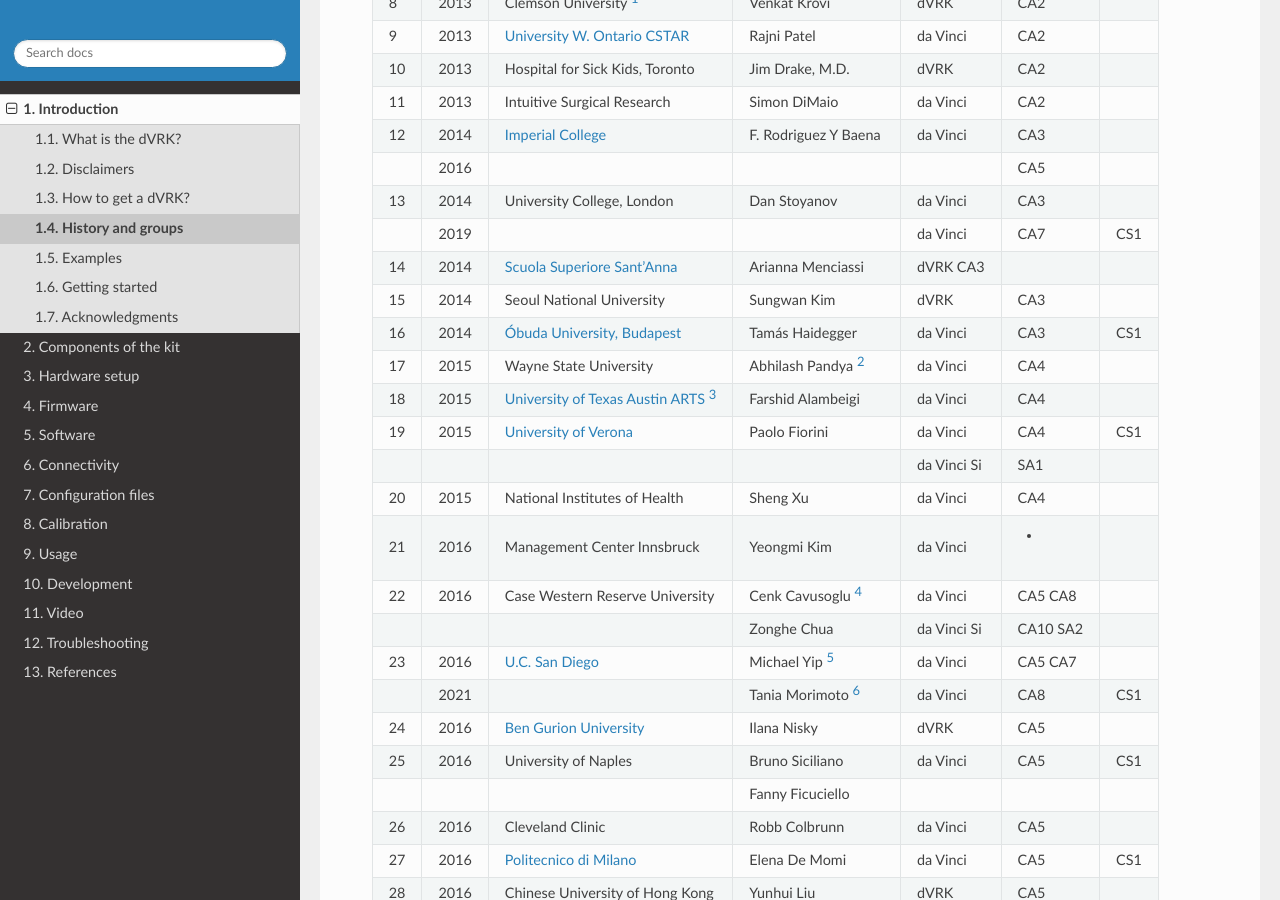
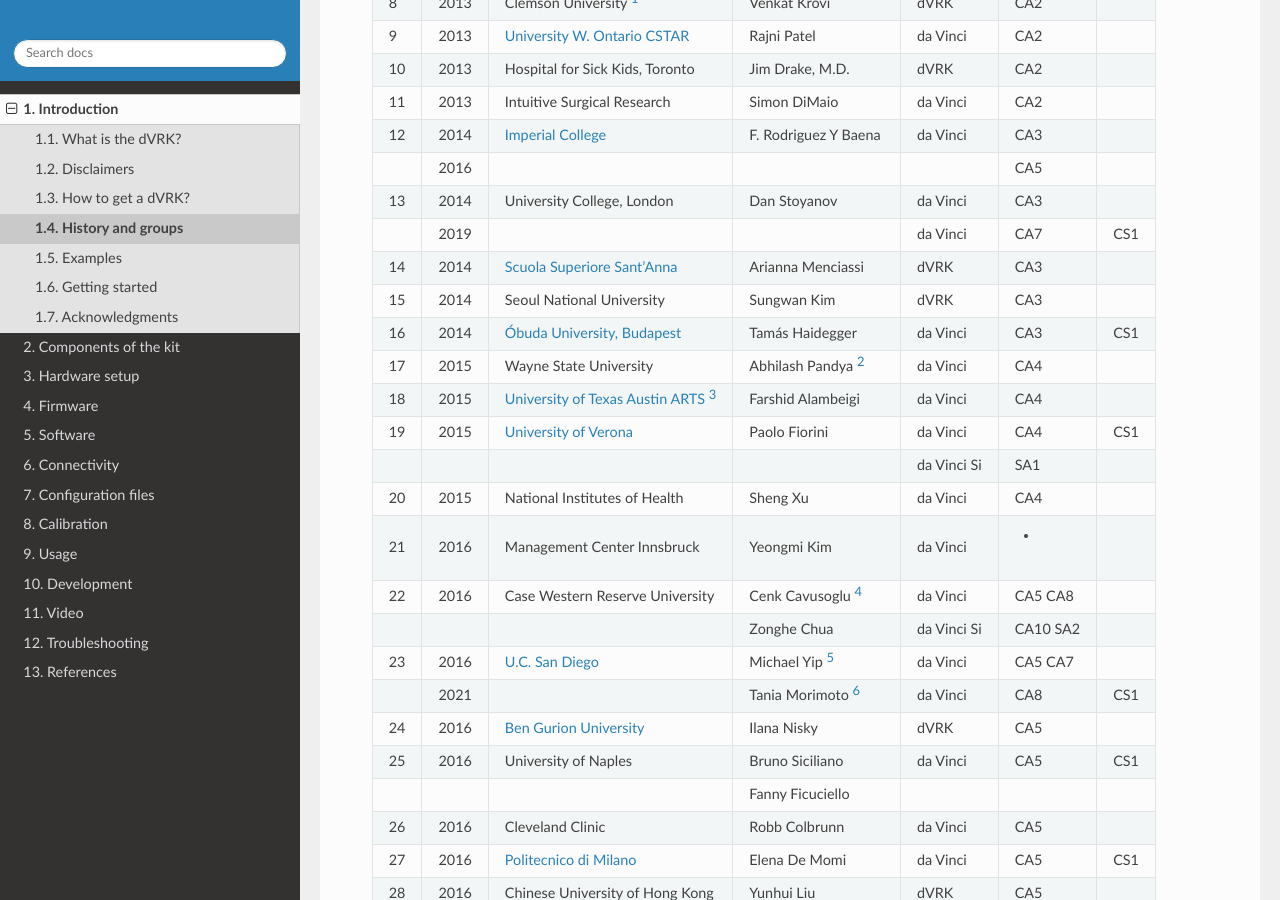
Before and after one commit to jhu-dvrk/dvrk-readthedocs, a Sphinx documentation site: the page built from docs/pages/introduction/groups.rst, in a window 1280 px wide and 900 px high, scrolled down 871 px. Built offline with Sphinx 7.4.7 and the Read the Docs theme 3.1.0, drawn with Linux system fonts in a browser that asks for light colours; the version number could not be read and is left out.

Commit message:
docs: update dVRK Google Map link and fix table formatting in groups.rst

```diff
--- a/docs/pages/introduction/groups.rst
+++ b/docs/pages/introduction/groups.rst
@@ -7,7 +7,7 @@
 The dVRK controllers have been built in batches as the community grew
 over the years.  You can locate all these sites on the `dVRK Google
 Map
-<https://mapsengine.google.com/map/embed?mid=z14AfgTT1a9w.ktOc3SMAsVF4>`_.
+<https://www.google.com/maps/d/u/0/embed?mid=1d4mwXqkt9Y30QtsRxQcon0bh-z0&ll=-3.81666561775622e-14%2C-105.49334799999997&z=1>`_.
 
 Publications related to the dVRK are listed in the :ref:`publications
 page<publications>`.  This page includes the `dVRK community publications
@@ -40,11 +40,11 @@
 9    2013 `University W. Ontario CSTAR <https://www.eng.uwo.ca/cstar/about_us/index.html>`_                                                    Rajni Patel             da Vinci      CA2
 10   2013 Hospital for Sick Kids, Toronto                                                                                                      Jim Drake, M.D.         dVRK          CA2
 11   2013 Intuitive Surgical Research                                                                                                          Simon DiMaio            da Vinci      CA2
-12   2014 `Imperial College <https://www.imperial.ac.uk/hamlyn-centre/about-us>`_                                                              F\. Rodriguez Y Baena        da Vinci      CA3
+12   2014 `Imperial College <https://www.imperial.ac.uk/hamlyn-centre/about-us>`_                                                              F\. Rodriguez Y Baena   da Vinci      CA3
 \    2016                                                                                                                                                                            CA5
 13   2014 University College, London                                                                                                           Dan Stoyanov            da Vinci      CA3
 \    2019                                                                                                                                                              da Vinci      CA7         CS1
-14   2014 `Scuola Superiore Sant'Anna <https://www.santannapisa.it/en/institute/biorobotics/surgical-robotics-and-allied-technologies-area>`_  Arianna Menciassi       dVRK  CA3
+14   2014 `Scuola Superiore Sant'Anna <https://www.santannapisa.it/en/institute/biorobotics/surgical-robotics-and-allied-technologies-area>`_  Arianna Menciassi       dVRK          CA3
 15   2014 Seoul National University                                                                                                            Sungwan Kim             dVRK          CA3
 16   2014 `Óbuda University, Budapest <http://irob.uni-obuda.hu/?q=en>`_                                                                       Tamás Haidegger         da Vinci      CA3         CS1
 17   2015 Wayne State University                                                                                                               Abhilash Pandya [#f2]_  da Vinci      CA4
```
